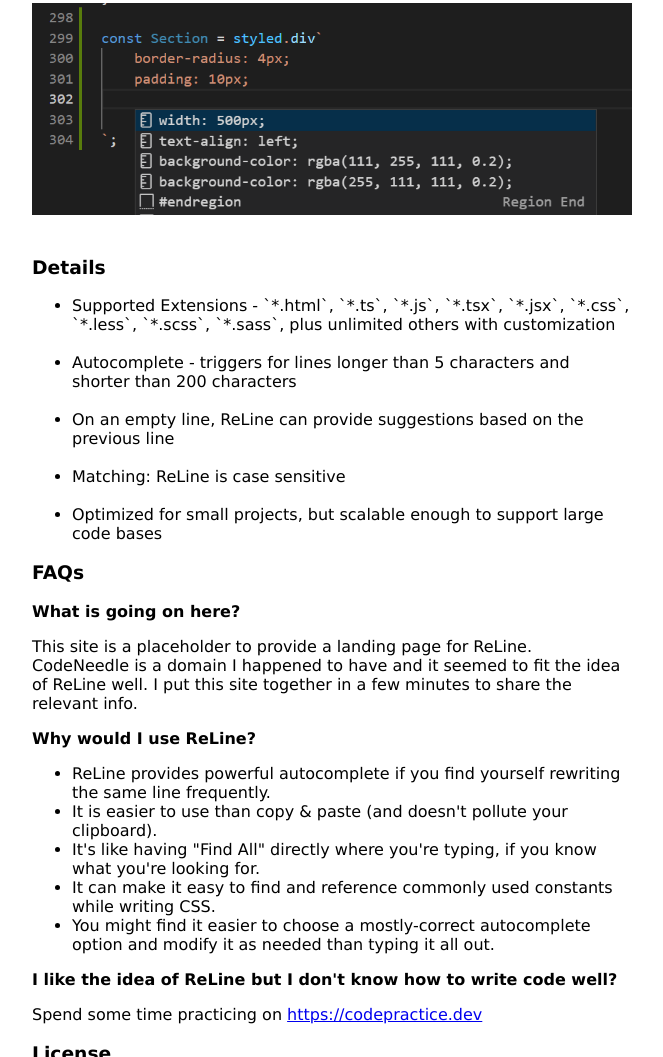
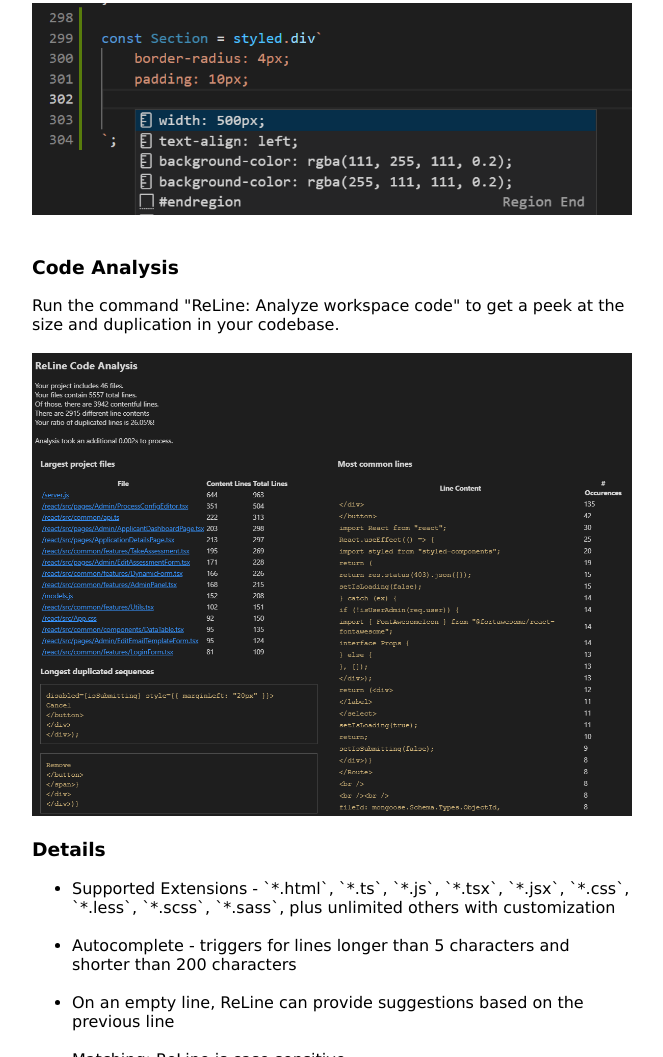
Before and after one commit to mbooth4/codeneedle, a plain HTML site: page index.html in a window 1280 px wide. Shown: the part 1363-2420 px from the top of the page, without its empty margins (308-971 px from the left). Drawn offline with Linux system fonts and the light colour scheme.

Commit message:
Add a blurb about analysis

```diff
--- a/index.html
+++ b/index.html
@@ -58,6 +58,13 @@
   <br /><br />
   <img src="images/example5.png" style="max-width: 600px" />
   <br /><br />
+
+  <h3>Code Analysis</h3>
+  Run the command "ReLine: Analyze workspace code" to get a peek at
+  the size and duplication in your codebase.
+  <br /><br />
+  <img src="images/analysis.png" style="max-width: 600px" />
+
 
   <h3>Details</h3>
   <ul>
```
Also changed, not shown: images/analysis.png (added).
